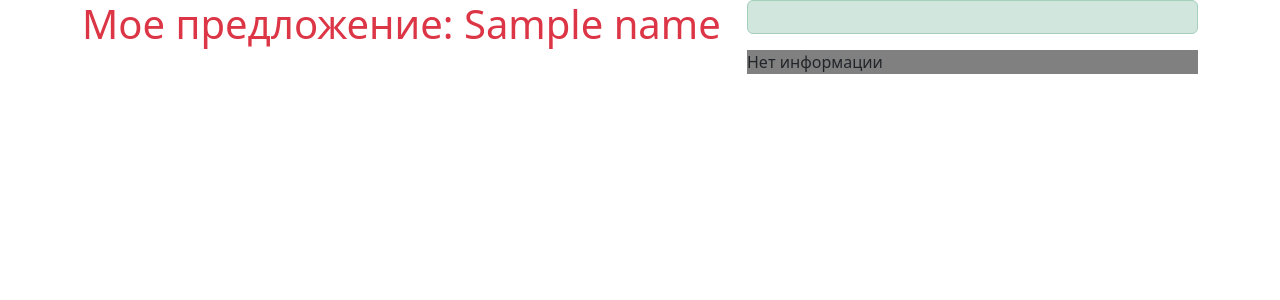
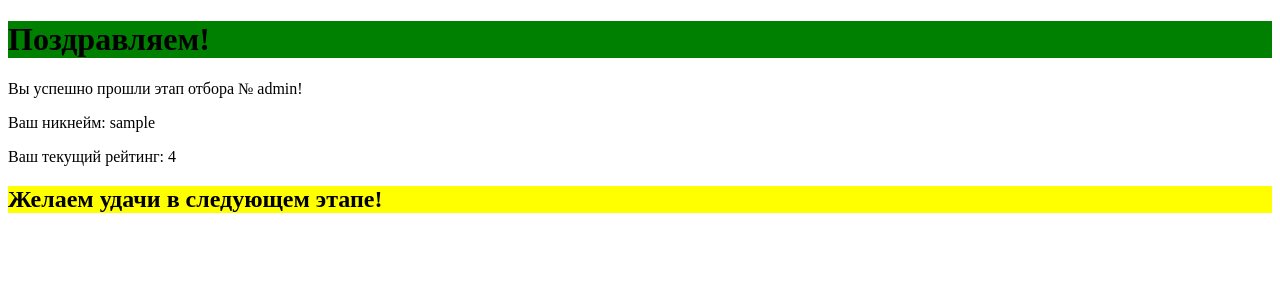
Before and after one commit to Sasha-v-tanke/YL_tasks, a Python web app: template flask/templates/index.html in a window 1280 px wide. Shown: the top 300 px of the page. Run offline with Jinja, Linux system fonts and the light colour scheme; the template is opened without the code that fills it: most values are stand-ins (such as "Sample title", 1, 10 or a date in 2020); some libraries are stand-ins or nearby versions.

Commit message:
Результат отбора

```diff
--- a/flask/templates/index.html
+++ b/flask/templates/index.html
@@ -1,32 +1,13 @@
 <!DOCTYPE html>
 <html>
-<meta charset="utf-8">
-  <head>
-    <title>Планеты</title>
-    <link rel="stylesheet" href="{{ url_for('static', filename='css/bootstrap.min.css') }}">
-    <link rel="stylesheet" href="{{ url_for('static', filename='css/style.css') }}">
-  </head>
-  <body>
-    <div class="container">
-      <div class="row">
-        <div class="col-md-7">
-          <h1 class="text-danger">Мое предложение: {{ name }}</h1>
-        </div>
-        <div class="col-md-5">
-          <p class="alert alert-success">
-            {%if name == "Марс"%}
-            <div class="gray">Марс - это четвертая планета от Солнца,</div>
-            <div class="yellow">и считается наиболее перспективной для колонизации.</div>
-            <div class="green">Он имеет сходные условия с Землей и может быть терраформирован в будущем.</div>
-            <div class="red">Будущие колонисты Марса должны быть готовы к длительным исследовательским миссиям, </div>
-            <div class="orange">а также к участию в процессе терраформирования планеты.</div>
-            {%else%}
-            <div class="gray">Нет информации</div>
-            {%endif%}
-          </div>
-        </div>
-      </div>
-    </div>
-    <script src="{{ url_for('static', filename='js/bootstrap.min.js') }}"></script>
-  </body>
+<head>
+    <title>Результаты отбора</title>
+</head>
+<body>
+    <h1 style="background-color:green;">Поздравляем!</h1>
+    <p>Вы успешно прошли этап отбора № {{ level }}!</p>
+    <p>Ваш никнейм: {{ nickname }}</p>
+    <p>Ваш текущий рейтинг: {{ rating }}</p>
+    <h2 style="background-color:yellow;">Желаем удачи в следующем этапе!</h2>
+</body>
 </html>
```
Also changed, not shown: flask/script1.py (+4 -5 lines), 1 other file.
